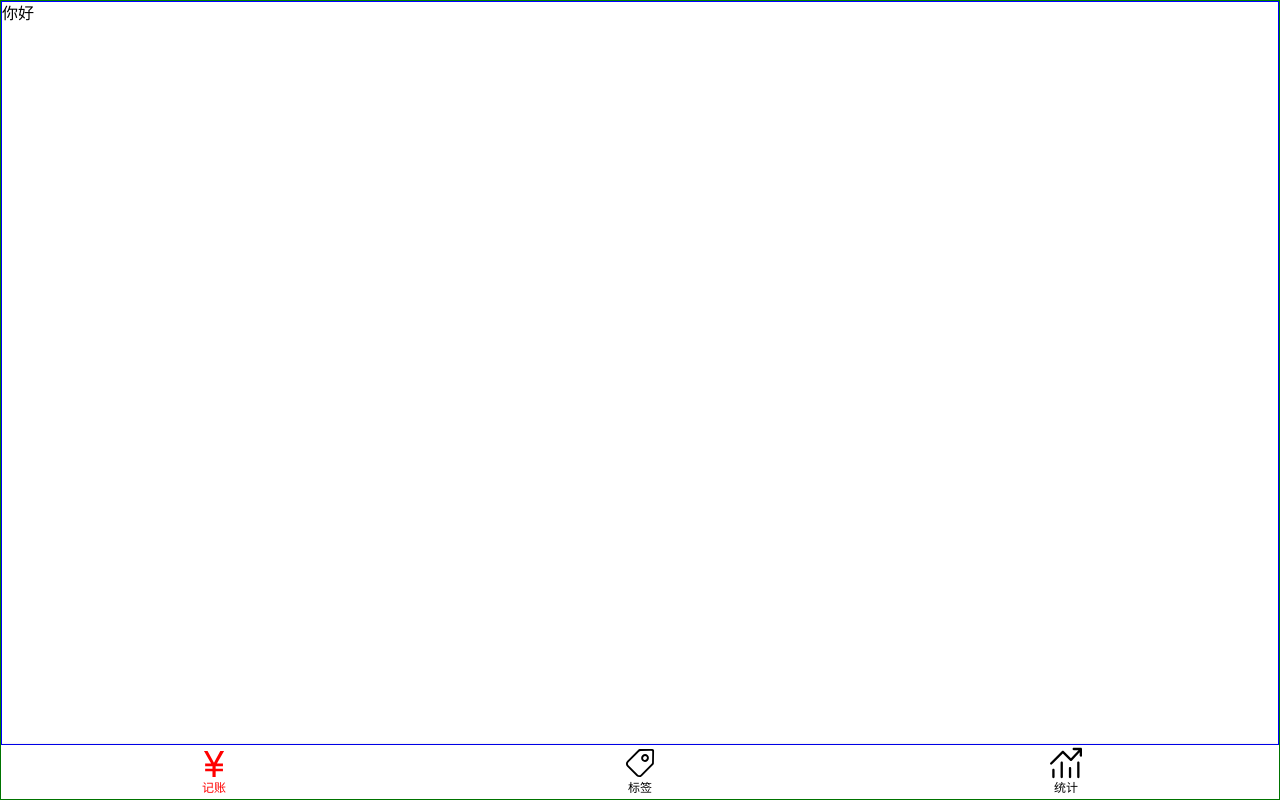
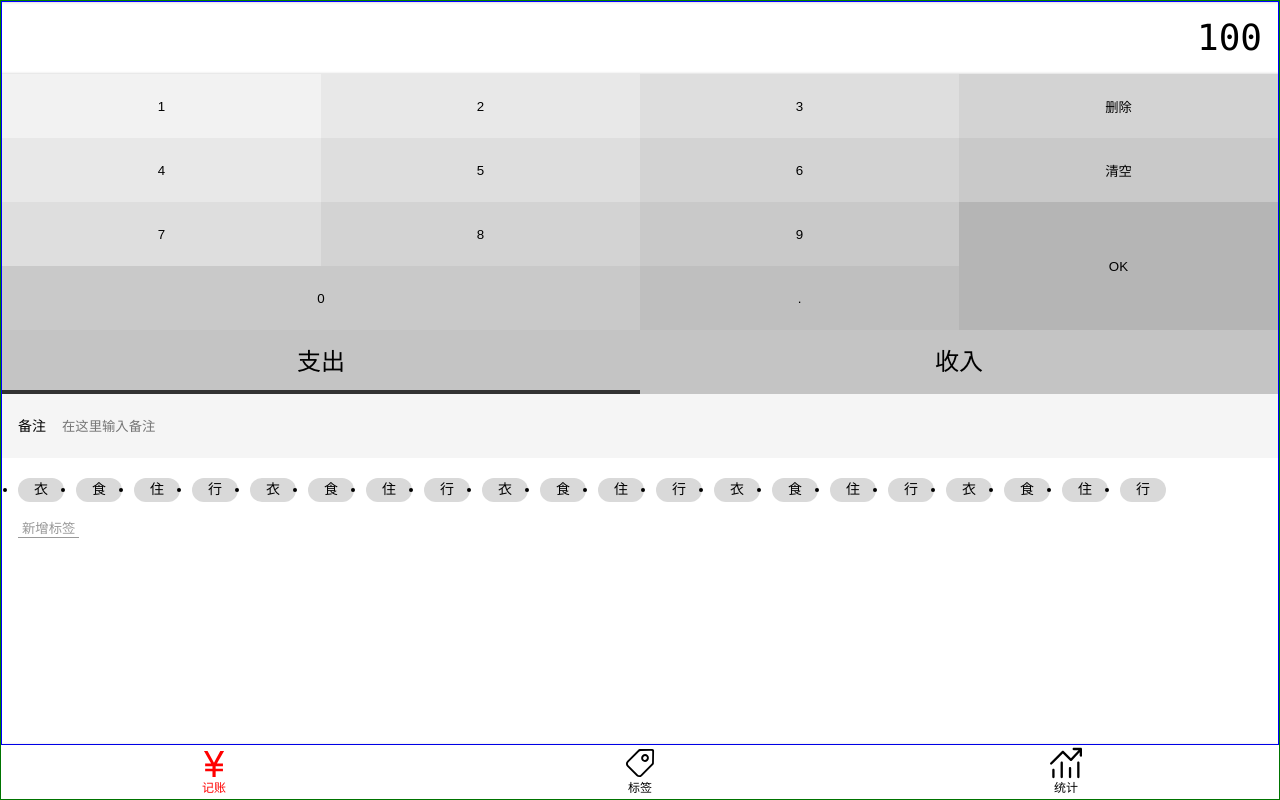
Before and after one commit to KennyShi-designer/moneyVue-code, a Vue app: page /#/money in a window 1280 px wide. Built offline with nearby package versions, Linux system fonts and the light colour scheme.

Commit message:
模块化中

```diff
--- /dev/null
+++ b/src/assets/style/helper.scss
@@ -0,0 +1,19 @@
+$font-hei: -apple-system, "Noto Sans", "Helvetica Neue", Helvetica, "Nimbus Sans L", Arial, "Liberation Sans", "PingFang SC", "Hiragino Sans GB", "Noto Sans CJK SC", "Source Han Sans SC", "Source Han Sans CN", "Microsoft YaHei", "Wenquanyi Micro Hei", "WenQuanYi Zen Hei", "ST Heiti", SimHei, "WenQuanYi Zen Hei Sharp", sans-serif;
+$font-kai: Baskerville, Georgia, "Liberation Serif", "Kaiti SC", STKaiti, "AR PL UKai CN", "AR PL UKai HK", "AR PL UKai TW", "AR PL UKai TW MBE", "AR PL KaitiM GB", KaiTi, KaiTi_GB2312, DFKai-SB, "TW\-Kai", serif;
+$font-song: Georgia, "Nimbus Roman No9 L", "Songti SC", "Noto Serif CJK SC", "Source Han Serif SC", "Source Han Serif CN", STSong, "AR PL New Sung", "AR PL SungtiL GB", NSimSun, SimSun, "TW\-Sung", "WenQuanYi Bitmap Song", "AR PL UMing CN", "AR PL UMing HK", "AR PL UMing TW", "AR PL UMing TW MBE", PMingLiU, MingLiU, serif;
+$color-highlight: #f00;
+%clearFix {
+  &::after {
+    content: '';
+    clear: both;
+    display: block;
+  }
+}
+$color-shadow: rgba(0, 0, 0, 0.25);
+%outerShadow {
+  box-shadow: 0 0 3px $color-shadow;
+}
+%innerShadow {
+  box-shadow: inset 0 -3px 3px -3px $color-shadow,
+  inset 0 3px 3px -3px $color-shadow;
+}
--- /dev/null
+++ b/src/assets/style/reset.scss
@@ -0,0 +1,17 @@
+* {
+  margin: 0; padding: 0;
+  box-sizing: border-box;
+}
+a{
+  text-decoration: none;
+  color: inherit;
+}
+ul, ol{
+  list-style: none;
+}
+button, input{
+  font: inherit;
+}
+:focus{
+  outline: none;
+}
--- /dev/null
+++ b/src/components/Money/Notes.vue
@@ -0,0 +1,34 @@
+<template>
+  <div>
+    <label class="notes">
+      <span class="name">备注</span>
+      <input type="text" placeholder="在这里输入备注">
+    </label>
+  </div>
+</template>
+
+<script lang="ts">
+export default {
+  name: 'Notes'
+};
+</script>
+
+<style lang="scss" scoped>
+.notes {
+  font-size: 14px;
+  background: #f5f5f5;
+  padding-left: 16px;
+  display: flex;
+  align-items: center;
+  .name {
+    padding-right: 16px;
+  }
+  input {
+    height: 64px;
+    flex-grow: 1;
+    background: transparent;
+    border: none;
+    padding-right: 16px;
+  }
+}
+</style>
--- /dev/null
+++ b/src/components/Money/NumberPad.vue
@@ -0,0 +1,80 @@
+<template>
+  <div class="numberPad">
+    <div class="output">100</div>
+    <div class="buttons">
+      <button>1</button>
+      <button>2</button>
+      <button>3</button>
+      <button>删除</button>
+      <button>4</button>
+      <button>5</button>
+      <button>6</button>
+      <button>清空</button>
+      <button>7</button>
+      <button>8</button>
+      <button>9</button>
+      <button class="ok">OK</button>
+      <button class="zero">0</button>
+      <button>.</button>
+    </div>
+  </div>
+</template>
+
+<script lang="ts">
+export default {
+  name: 'NumberPad'
+};
+</script>
+
+<style lang="scss" scoped>
+@import "~@/assets/style/helper.scss";
+.numberPad {
+  .output {
+    @extend %clearFix;
+    @extend %innerShadow;
+    font-size: 36px;
+    font-family: Consolas, monospace;
+    padding: 9px 16px;
+    text-align: right;
+  }
+  .buttons {
+    @extend %clearFix;
+    > button {
+      width: 25%;
+      height: 64px;
+      float: left;
+      background: transparent;
+      border: none;
+      &.ok {
+        height: 64*2px;
+        float: right;
+      }
+      &.zero {
+        width: 25*2%;
+      }
+      $bg: #f2f2f2;
+      &:nth-child(1) {
+        background: $bg;
+      }
+      &:nth-child(2), &:nth-child(5) {
+        background: darken($bg, 4%);
+      }
+      &:nth-child(3), &:nth-child(6), &:nth-child(9) {
+        background: darken($bg, 4*2%);
+      }
+      &:nth-child(4), &:nth-child(7), &:nth-child(10) {
+        background: darken($bg, 4*3%);
+      }
+      &:nth-child(8), &:nth-child(11), &:nth-child(13) {
+        background: darken($bg, 4*4%);
+      }
+      &:nth-child(14) {
+        background: darken($bg, 4*5%);
+      }
+      &:nth-child(12) {
+        background: darken($bg, 4*6%);
+      }
+    }
+  }
+}
+</style>
--- /dev/null
+++ b/src/components/Money/Tags.vue
@@ -0,0 +1,71 @@
+<template>
+  <div class="tags">
+    <div class="new">
+      <button>新增标签</button>
+    </div>
+    <ul class="current">
+      <li>衣</li>
+      <li>食</li>
+      <li>住</li>
+      <li>行</li>
+      <li>衣</li>
+      <li>食</li>
+      <li>住</li>
+      <li>行</li>
+      <li>衣</li>
+      <li>食</li>
+      <li>住</li>
+      <li>行</li>
+      <li>衣</li>
+      <li>食</li>
+      <li>住</li>
+      <li>行</li>
+      <li>衣</li>
+      <li>食</li>
+      <li>住</li>
+      <li>行</li>
+    </ul>
+  </div>
+
+</template>
+
+<script lang="ts">
+export default {
+  name: 'Tags'
+};
+</script>
+
+<style lang="scss" scoped>
+.tags {
+  font-size: 14px;
+  padding: 16px;
+  flex-grow: 1;
+  display: flex;
+  flex-direction: column-reverse;
+  > .current {
+    display: flex;
+    flex-wrap: wrap;
+    > li {
+      background: #d9d9d9;
+      $h: 24px;
+      height: $h;
+      line-height: $h;
+      border-radius: $h/2;
+      padding: 0 16px;
+      margin-right: 12px;
+      margin-top: 4px;
+    }
+  }
+  > .new {
+    padding-top: 16px;
+    button {
+      background: transparent;
+      border: none;
+      color: #999;
+      border-bottom: 1px solid;
+      padding: 0 4px;
+    }
+  }
+}
+
+</style>
--- /dev/null
+++ b/src/components/Money/Types.vue
@@ -0,0 +1,41 @@
+<template>
+  <div>
+    <ul class="types">
+      <li class="selected">支出</li>
+      <li>收入</li>
+    </ul>
+  </div>
+</template>
+
+<script lang="ts">
+export default {
+  name: 'Types'
+};
+</script>
+
+<style lang="scss" scoped>
+.types {
+  background: #c4c4c4;
+  display: flex;
+  text-align: center;
+  font-size: 24px;
+  > li {
+    width: 50%;
+    height: 64px;
+    display: flex;
+    justify-content: center;
+    align-items: center;
+    position: relative;
+    &.selected::after {
+      content: '';
+      position: absolute;
+      bottom: 0;
+      left: 0;
+      width: 100%;
+      height: 4px;
+      background: #333;
+    }
+  }
+}
+
+</style>
--- a/src/views/Money.vue
+++ b/src/views/Money.vue
@@ -1,12 +1,201 @@
 <template>
-  <Layout>你好</Layout>
+  <Layout class-prefix="layout">
+    <div class="numberPad">
+      <div class="output">100</div>
+      <div class="buttons">
+        <button>1</button>
+        <button>2</button>
+        <button>3</button>
+        <button>删除</button>
+        <button>4</button>
+        <button>5</button>
+        <button>6</button>
+        <button>清空</button>
+        <button>7</button>
+        <button>8</button>
+        <button>9</button>
+        <button class="ok">OK</button>
+        <button class="zero">0</button>
+        <button>.</button>
+      </div>
+    </div>
+    <div>
+      <ul class="types">
+        <li class="selected">支出</li>
+        <li>收入</li>
+      </ul>
+    </div>
+
+    <div>
+      <label class="notes">
+        <span class="name">备注</span>
+        <input type="text" placeholder="在这里输入备注">
+      </label>
+    </div>
+    <div class="tags">
+      <div class="new">
+        <button>新增标签</button>
+      </div>
+      <ul class="current">
+        <li>衣</li>
+        <li>食</li>
+        <li>住</li>
+        <li>行</li>
+        <li>衣</li>
+        <li>食</li>
+        <li>住</li>
+        <li>行</li>
+        <li>衣</li>
+        <li>食</li>
+        <li>住</li>
+        <li>行</li>
+        <li>衣</li>
+        <li>食</li>
+        <li>住</li>
+        <li>行</li>
+        <li>衣</li>
+        <li>食</li>
+        <li>住</li>
+        <li>行</li>
+      </ul>
+    </div>
+
+  </Layout>
 </template>
 
 <script lang="ts">
 export default {
-  name: 'Money'
+  name: 'Money',
 };
 </script>
+
+<style lang="scss">
+.layout-content {
+  display: flex;
+  flex-direction: column-reverse;
+}
+</style>
 <style lang="scss" scoped>
+@import "~@/assets/style/helper.scss";
+.numberPad {
+  .output {
+    @extend %clearFix;
+    @extend %innerShadow;
+    font-size: 36px;
+    font-family: Consolas, monospace;
+    padding: 9px 16px;
+    text-align: right;
+  }
+  .buttons {
+    @extend %clearFix;
+    > button {
+      width: 25%;
+      height: 64px;
+      float: left;
+      background: transparent;
+      border: none;
+      &.ok {
+        height: 64*2px;
+        float: right;
+      }
+      &.zero {
+        width: 25*2%;
+      }
+      $bg: #f2f2f2;
+      &:nth-child(1) {
+        background: $bg;
+      }
+      &:nth-child(2), &:nth-child(5) {
+        background: darken($bg, 4%);
+      }
+      &:nth-child(3), &:nth-child(6), &:nth-child(9) {
+        background: darken($bg, 4*2%);
+      }
+      &:nth-child(4), &:nth-child(7), &:nth-child(10) {
+        background: darken($bg, 4*3%);
+      }
+      &:nth-child(8), &:nth-child(11), &:nth-child(13) {
+        background: darken($bg, 4*4%);
+      }
+      &:nth-child(14) {
+        background: darken($bg, 4*5%);
+      }
+      &:nth-child(12) {
+        background: darken($bg, 4*6%);
+      }
+    }
+  }
+}
+.types {
+  background: #c4c4c4;
+  display: flex;
+  text-align: center;
+  font-size: 24px;
+  > li {
+    width: 50%;
+    height: 64px;
+    display: flex;
+    justify-content: center;
+    align-items: center;
+    position: relative;
+    &.selected::after {
+      content: '';
+      position: absolute;
+      bottom: 0;
+      left: 0;
+      width: 100%;
+      height: 4px;
+      background: #333;
+    }
+  }
+}
+.notes {
+  font-size: 14px;
+  background: #f5f5f5;
+  padding-left: 16px;
+  display: flex;
+  align-items: center;
+  .name {
+    padding-right: 16px;
+  }
+  input {
+    height: 64px;
+    flex-grow: 1;
+    background: transparent;
+    border: none;
+    padding-right: 16px;
+  }
+}
+.tags {
+  font-size: 14px;
+  padding: 16px;
+  flex-grow: 1;
+  display: flex;
+  flex-direction: column-reverse;
+  > .current {
+    display: flex;
+    flex-wrap: wrap;
+    > li {
+      background: #d9d9d9;
+      $h: 24px;
+      height: $h;
+      line-height: $h;
+      border-radius: $h/2;
+      padding: 0 16px;
+      margin-right: 12px;
+      margin-top: 4px;
+    }
+  }
+  > .new {
+    padding-top: 16px;
+    button {
+      background: transparent;
+      border: none;
+      color: #999;
+      border-bottom: 1px solid;
+      padding: 0 4px;
+    }
+  }
+}
 
 </style>
```
